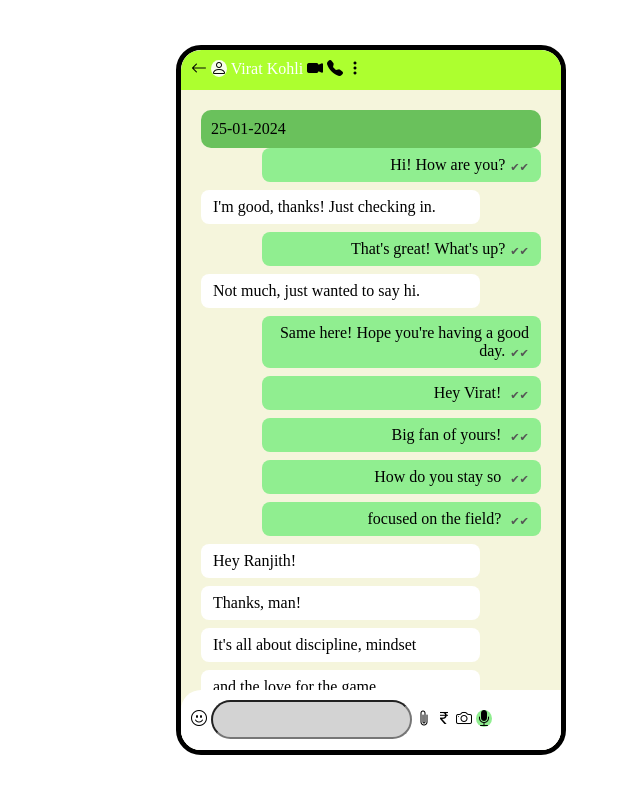
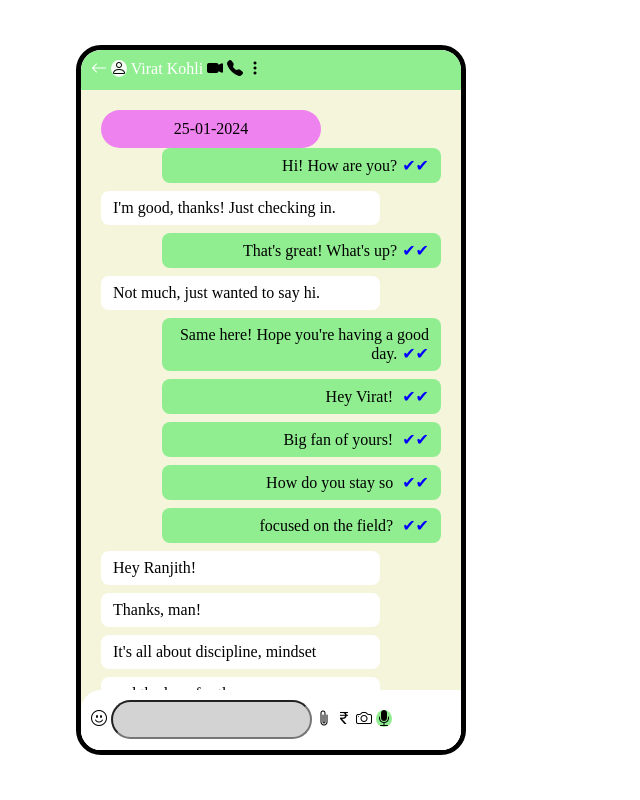
Before and after one commit to Ranjith7935/CSS, a plain HTML site: page Day-4/Task/index.html in a window 1280 px wide. Shown: the whole page, without its empty margins (24-664 px from the left). Drawn offline with nearby package versions, Linux system fonts and the light colour scheme.

Commit message:
css oneshot

```diff
--- /dev/null
+++ b/CSSoneshot/style.css
@@ -0,0 +1,78 @@
+*{
+    margin:0;
+    padding:0;
+    box-sizing: border-box;
+}
+html,body{
+    width: 100%;
+    height:100%;
+}
+#box{
+    display: flex;
+    justify-content:space-evenly ;
+    align-items: center;
+    width: 500px;
+    height: 500px;
+    background-color: grey;
+}
+#box1{
+    width: 100px;
+    height: 100px;
+    background-color: red;
+}
+#box2{width: 135px;
+    height: 150px;
+    background-color: yellow;
+
+}
+#box3{width: 100px;
+    height: 100px;
+    background-color: green;
+
+}
+/* #main{
+    width: 100%;
+    height: 100%;
+    /* padding:20px; */
+    /* background-image: url(https://images.unsplash.com/photo-1749802449762-5e428ccf9a45?q=80&w=1170&auto=format&fit=crop&ixlib=rb-4.1.0&ixid=M3wxMjA3fDB8MHxwaG90by1wYWdlfHx8fGVufDB8fHx8fA%3D%3D); */
+    /* background-size:cover;
+    background-position: center; */
+/* }
+*/
+/* position relative */
+/* #box{
+    position: relative;
+    width:300px;
+    height: 300px;
+    background-color: red;
+}
+#chotha{
+    left:40%;
+    position: absolute;
+    width:100px;
+    height:100px;
+    background-color: yellow;
+
+} */
+/* position absolute make new plane  with position top and bottom doen't work*/
+/* #car1{
+    position: absolute;
+    top:20%;
+    left:40%;
+    width:110px;
+    height: 120px;
+    background-color: brown;
+}
+#car2{
+    position: absolute;
+    top:30%;
+    left: 35%;
+    width:110px;
+    height: 200px;
+    background-color: blueviolet;
+}
+#car3{
+    width: 130px;
+    height: 80px;
+    background-color: blue;
+} */
--- a/Day-4/Task/style.css
+++ b/Day-4/Task/style.css
@@ -3,36 +3,37 @@
     padding: 0;
 }
 .main-container{
-    width: 380px; /* Standard phone width */
+    width: 380px;
     height: 700px;
     border:5px solid;
-    margin-left: 200px;
+    margin-left: 100px;
     margin-top: 45px;
     border-radius: 25px;
     overflow: scroll;
     scrollbar-width: none;
 }
 .chat-header{
-    background-color: greenyellow;
+    background-color: lightgreen;
     position: sticky;
     color: white;
-
-    gap: 15px;
     top:0px;
     width: 100%;
     height: 20px;
     border-radius: 20px 20px 0px 0px;
     padding: 10px;
-    margin: none;
 
 }
+.bi-camera-video-fill, .bi-telephone-fill, .bi-three-dots-vertical{
+    color:black;
+    margin:left;
 
-.bi{
-    color: black;
+
 }
 .bi-person{
     height: 40px;
+    color: black;
     width:40px;
+
     background-color: rgba(255, 255, 255, 0.906);
     border-radius: 50%;
 }
@@ -51,7 +52,6 @@
     height: 40px;
     border-radius: 20px 20px 0px 0px;
     padding: 10px;
-
 }
 
 input{
@@ -77,24 +77,24 @@ input{
             padding: 8px 12px;
             border-radius: 8px;
             margin-bottom: 8px;
-            background-color: #FFFFFF; /* White for received messages */
-            align-self: flex-start; /* Align to the left */
-            margin-right: auto; /* Pushes to the left */
-}
-.bi-camera-video-fill .bi-telephone-fill .bi-three-dots-vertical{
-    margin-left: 5pxs;
+            background-color: white;
+
+            margin-right: auto;
 }
 .checkmark {
-            font-size: 0.7em;
-            color: #555;
+
+            color: blue;
             margin-left: 5px;
-            vertical-align: bottom;
+
     }
 .date-bubble {
+        text-align: center;
         position: sticky;
-        top: 35px;
+        width:200px;
+        top: 45px;
+        margin:left ;
         padding:10px;
-        background-color: #6ac15c;
+        background-color: violet;
+        border-radius: 20px;
 
-         border-radius: 10px;
 }
```
Also changed, not shown: CSSoneshot/index.html (added, +26 -0 lines), Day-4/Task/index.html (+0 -4 lines), 1 other file.
